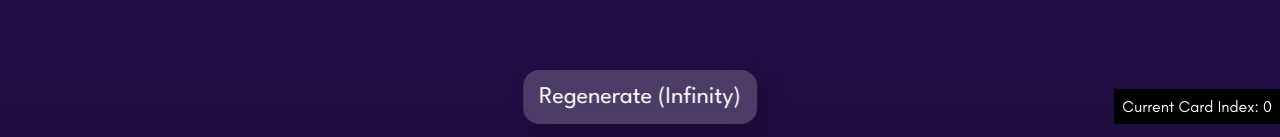
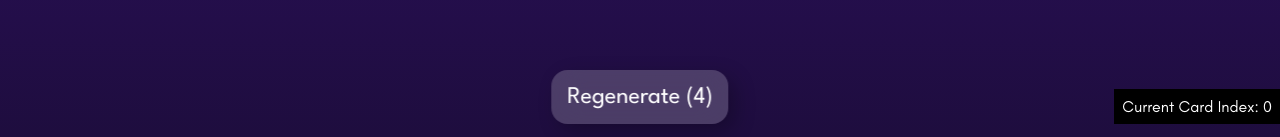
Before and after one commit to foxxo-dev/study-plus, a Vue app: page /flash in a window 1280 px wide. Shown: the part 660-797 px from the top of the page. Built offline with nearby package versions, Linux system fonts and the light colour scheme; no server answers.

Commit message:
Added OpenAI

```diff
--- a/src/assets/js/firebase.js
+++ b/src/assets/js/firebase.js
@@ -69,6 +69,8 @@ export async function signInWithEmail(
       }
     } else if (error.code === 'auth/wrong-password') {
       errorState('Invalid password');
+    } else if (error.code === 'auth/email-already-in-use') {
+      errorState('User already exists on different provider');
     } else {
       errorState(error.message);
     }
--- a/src/views/FlashCards.vue
+++ b/src/views/FlashCards.vue
@@ -10,28 +10,33 @@
   </nav>
   <div id="spacer___"></div>
 
+  <div class="bottom_commands" @click="generateCards">
+    <button :class="{ premium: regenerations === 0 }">
+      Regenerate ({{ regenerations }})
+    </button>
+  </div>
+
   <div
-    class="bottom_commands"
+    v-if="flashCardData.length > 1 && currentCardIndex > 0"
+    @click="decreaseIndex">
+    <i class="fa-solid fa-arrow-left arrow_left"></i>
+  </div>
 
-    @click="generateCards">
-    <button :class="regenerations == 0 && 'premium'">Regenerate ({{ regenerations }})</button>
+  <div
+    @click="increaseIndex"
+    v-if="
+      flashCardData.length > 1 && currentCardIndex < flashCardData.length - 1
+    ">
+    <i class="fa-solid fa-arrow-right arrow_right"></i>
   </div>
-  <div @click="decreaseIndex">
-    <i
-      class="fa-solid fa-arrow-left arrow_left"
-      v-if="currentCardIndex != 0"></i>
-  </div>
-  <div @click="increaseIndex">
-    <i
-      class="fa-solid fa-arrow-right arrow_right"
-      v-if="currentCardIndex < flashCardData.length - 1"></i>
-  </div>
+
   <div id="cards_container">
     <div class="card" v-if="flashCardData.length === 0" @click="generateCards">
       <div class="card_inner">
-        <p>{{ !generating ? 'Click To Generate Cards' : 'Please Wait...' }}</p>
+        <p>{{ generating ? 'Please Wait...' : 'Click To Generate Cards' }}</p>
       </div>
     </div>
+
     <div
       class="card"
       v-for="(card, index) in flashCardData"
@@ -50,6 +55,7 @@
       </div>
     </div>
   </div>
+
   <p id="debug">Current Card Index: {{ currentCardIndex }}</p>
 </template>
 
@@ -62,7 +68,9 @@ import {
   getRegenerations,
   setRegenerations,
 } from '@/assets/js/firebase';
+import { getChatGPTFlashcards } from '@/assets/js/openai';
 import { mapGetters } from 'vuex';
+
 export default {
   data() {
     return {
@@ -72,39 +80,34 @@ export default {
       currentCardIndex: 0,
       flashCardData: [],
       generating: false,
-      regenerations: Infinity,
+      regenerations: 4,
     };
   },
   async mounted() {
     if (this.user?.uid) {
       this.averageColor = await getAverageColor(this.user.uid);
-      this.flashCardData = await getUserFlashCards(this.user.uid);
-      if (this.flashCardData == undefined || this.flashCardData == null) {
-        this.flashCardData = [];
-      }
+      this.flashCardData = (await getUserFlashCards(this.user.uid)) || [];
       this.regenerations = await getRegenerations(this.user.uid);
-
       this.backgroundImage = await getUsersBackground(this.user.uid);
       document.getElementById('bgl').style.opacity = 1;
       this.fadeIn();
     }
     window.addEventListener('keydown', this.handleKeydown);
   },
-  beforeDestroy() {
+  beforeUnmount() {
     window.removeEventListener('keydown', this.handleKeydown);
   },
   methods: {
     decreaseIndex() {
       if (this.currentCardIndex > 0) {
         this.currentCardIndex--;
-        console.log(this.currentCardIndex);
         this.cardFlipped = false;
       }
     },
     increaseIndex() {
+      console.log(this.currentCardIndex < this.flashCardData.length - 1);
       if (this.currentCardIndex < this.flashCardData.length - 1) {
         this.currentCardIndex++;
-        console.log(this.currentCardIndex);
         this.cardFlipped = false;
       }
     },
@@ -112,122 +115,32 @@ export default {
       this.cardFlipped = !this.cardFlipped;
     },
     fadeIn() {
-      const bg = document.getElementById('bg');
-      bg.style.opacity = 1;
+      document.getElementById('bg').style.opacity = 1;
     },
     handleKeydown(event) {
-      if (event.key === 'ArrowRight') {
-        this.nextCard();
-      } else if (event.key === 'ArrowLeft') {
-        this.prevCard();
-      }
+      if (event.key === 'ArrowRight') this.increaseIndex();
+      else if (event.key === 'ArrowLeft') this.decreaseIndex();
     },
     async generateCards() {
-      this.flashCardsData = [];
-      if (this.regenerations == 0) {
+      if (this.regenerations === 0) {
         alert(
           'Sorry, you used up ALL of your regenerations! Upgrade to PREMIUM in order to regenerate more.',
         );
         return;
       }
+      this.flashCardData = [];
       this.generating = true;
-      this.regenerations -= 1;
+      this.regenerations--;
       await setRegenerations(this.user.uid, this.regenerations);
-      this.flashCardData = [
-        {
-          q: 'What does OPVL stand for in source analysis?',
-          a: 'Origin, Purpose, Value, and Limitations.',
-        },
-        {
-          q: 'Why is understanding bias important in OPVL analysis?',
-          a: 'It helps determine the reliability and trustworthiness of a source.',
-        },
-        {
-          q: 'What type of source is the Forbes article analyzed in the document?',
-          a: 'It is an article written by an oil and gas expert, published in a business magazine.',
-        },
-        {
-          q: 'Who wrote the Forbes article on gas stoves?',
-          a: 'David Blackmon, an oil and gas public policy analyst/consultant with 40 years of experience.',
-        },
-        {
-          q: 'How does the purpose of a source affect its reliability?',
-          a: 'If a source aims to inform rather than persuade, it is generally more reliable.',
-        },
-        {
-          q: 'What is a potential strength of the Forbes article regarding gas stoves?',
-          a: 'It presents both sides of the argument, making it more balanced and informative.',
-        },
-        {
-          q: 'What is a potential limitation of the Forbes article on gas stoves?',
-          a: 'It does not specify the level of the gas stove ban or future government steps.',
-        },
-        {
-          q: 'Why is the date of publication important in OPVL analysis?',
-          a: 'Laws and policies may change over time, affecting the relevance of the information.',
-        },
-        {
-          q: 'How does the structure of an article contribute to its reliability?',
-          a: 'Clear headings and organized paragraphs make information easier to understand and navigate.',
-        },
-        {
-          q: 'What does it mean when a source uses ‘logos’?',
-          a: 'It relies on logic, facts, and data rather than emotions or personal opinions.',
-        },
-        {
-          q: 'Why is knowing the publisher of a source important?',
-          a: 'It helps assess potential biases and credibility of the information.',
-        },
-        {
-          q: 'How can the audience of a source affect its reliability?',
-          a: 'A source targeting a general audience may strive for neutrality, while one targeting a specific group may be biased.',
-        },
-        {
-          q: "What role does the creator's expertise play in OPVL analysis?",
-          a: 'An expert in the field is more likely to provide accurate and well-informed content.',
-        },
-        {
-          q: 'Why might missing information be a limitation of a source?',
-          a: 'It can leave out key context or data needed to fully understand the topic.',
-        },
-        {
-          q: "What does it mean when a source is described as 'balanced'?",
-          a: 'It presents multiple perspectives without favoring one side.',
-        },
-        {
-          q: 'How does the use of bolded headlines in an article help readers?',
-          a: 'It highlights key points, making the article easier to skim and understand.',
-        },
-        {
-          q: 'Why is the gas stove debate a relevant topic for source analysis?',
-          a: 'It involves policy changes, public opinion, and industry perspectives, making it a good case study for bias and reliability.',
-        },
-        {
-          q: 'How does comparing multiple sources improve source analysis?',
-          a: 'It helps identify inconsistencies, biases, and missing information.',
-        },
-        {
-          q: 'What is one way a source can unintentionally mislead readers?',
-          a: 'By omitting key details or presenting information out of context.',
-        },
-        {
-          q: 'What is the best way to determine if a source is trustworthy?',
-          a: 'Cross-check information with other reliable sources and assess for bias, expertise, and intent.',
-        },
-      ];
+      const flash = await getChatGPTFlashcards(
+        'work document',
+        'Learning about science cells and stuff',
+        'I have a summative with MYP and want to score at least a 6',
+        'this is in the MYP system, my minimum grade is a 6.',
+      );
+      this.flashCardData = flash?.flashcards || [];
+      this.generating = false;
       await setUserFlashCards(this.user.uid, this.flashCardData);
-    },
-    nextCard() {
-      if (this.currentCardIndex < this.flashCardData.length - 1) {
-        this.currentCardIndex++;
-        this.cardFlipped = false;
-      }
-    },
-    prevCard() {
-      if (this.currentCardIndex > 0) {
-        this.currentCardIndex--;
-        this.cardFlipped = false;
-      }
     },
   },
   computed: {
```
Also changed, not shown: src/assets/js/openai.js (+21 -10 lines), public/robots.txt (added), robots.txt (added), 1 other file (tests, documents, lock files or other folders).
